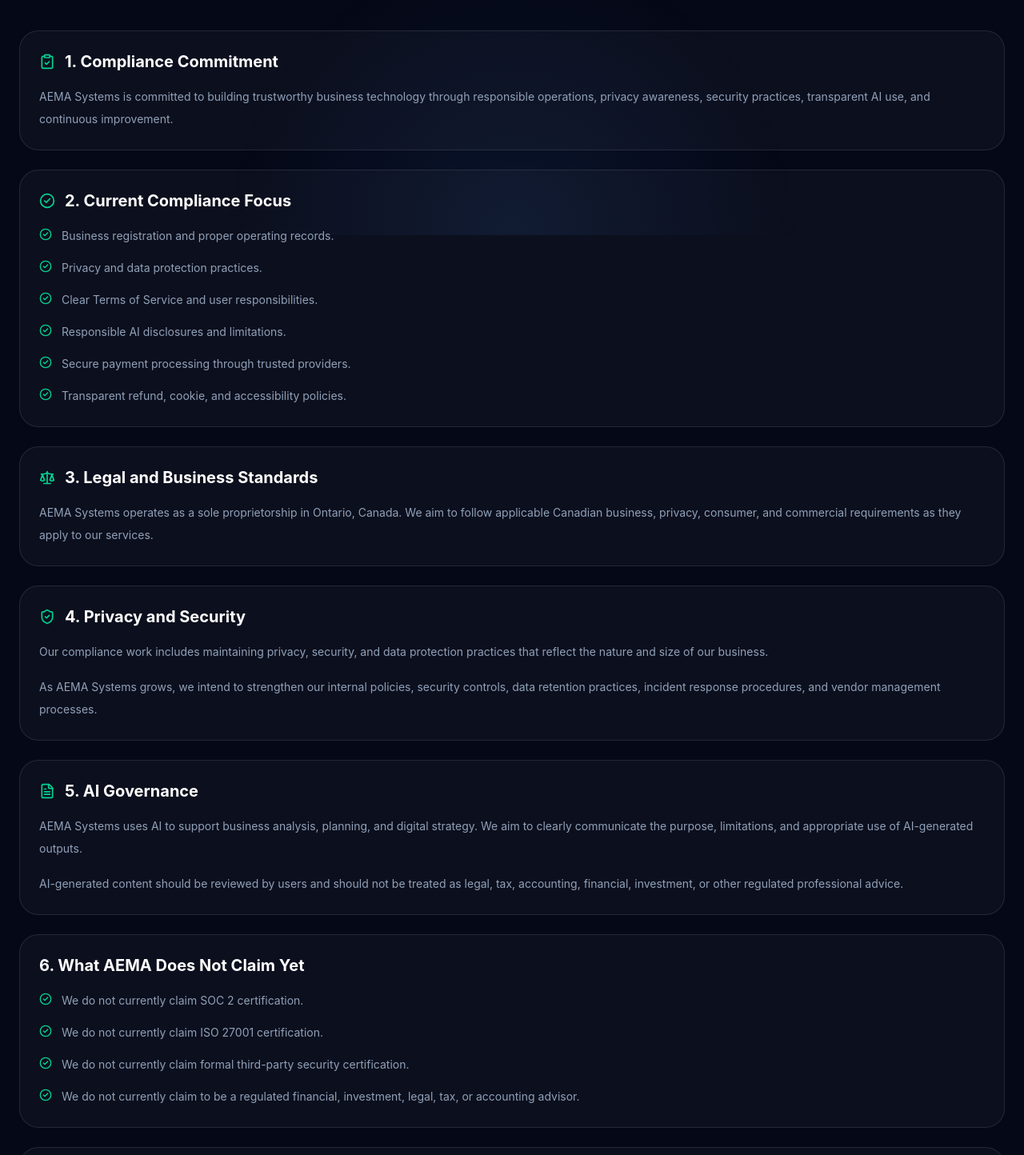
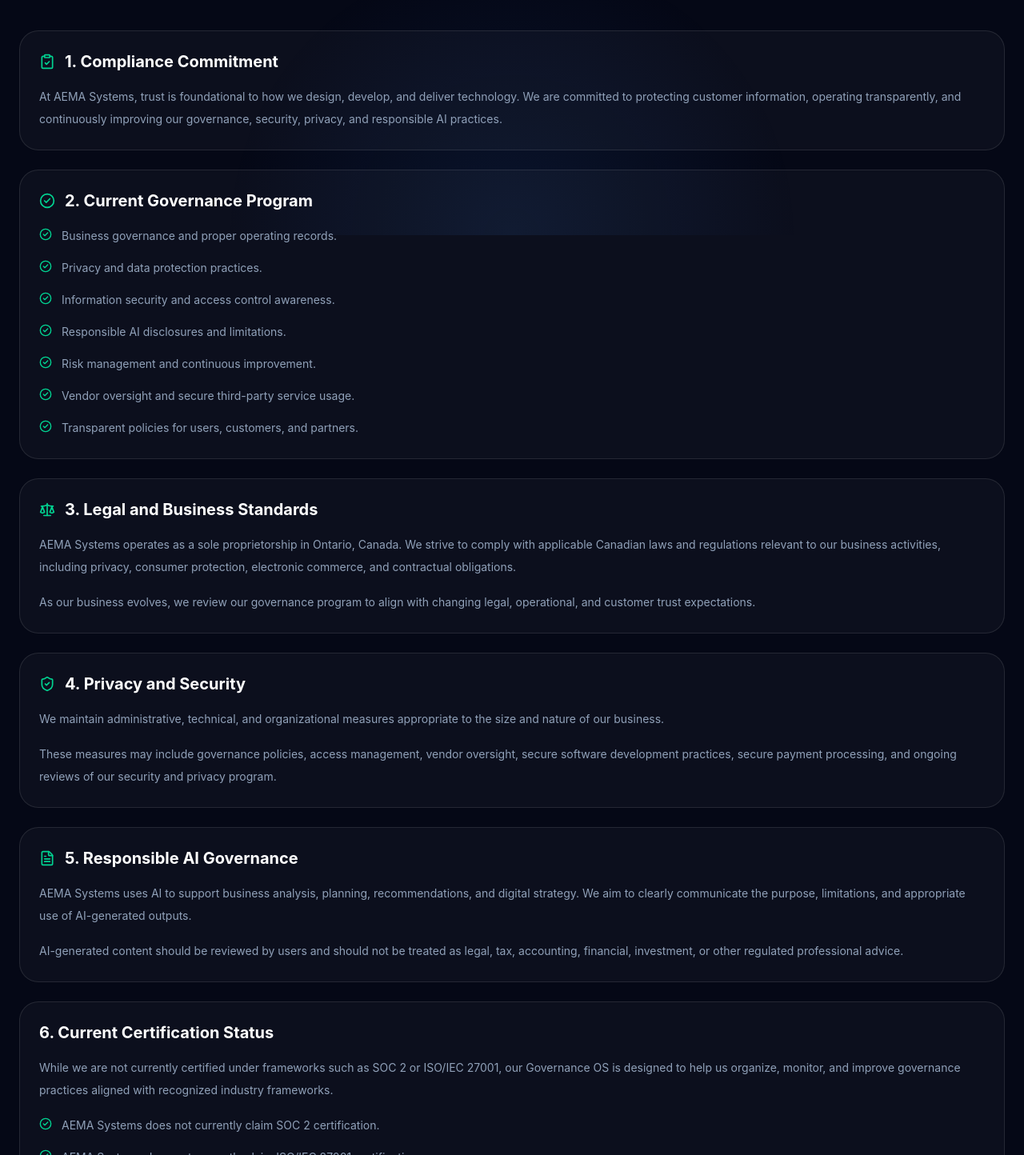
Before and after one commit to No1Austin/AemaSystems, a React (Vite) app in the folder client/: page /compliance in a window 1280 px wide. Shown: the part 506-1950 px from the top of the page at 80% size. Built offline with nearby package versions, Linux system fonts and the light colour scheme; no server answers.

Commit message:
complianceupdate

```diff
--- a/client/src/pages/trust/Compliance.jsx
+++ b/client/src/pages/trust/Compliance.jsx
@@ -5,6 +5,7 @@
   Mail,
   Scale,
   ShieldCheck,
+  TrendingUp,
 } from "lucide-react";
 import TrustLayout from "../../components/trust/TrustLayout";
 import PolicySection from "../../components/trust/PolicySection";
@@ -13,55 +14,63 @@
   return (
     <TrustLayout
       title="Compliance"
-      description="This Compliance page explains AEMA Systems’ commitment to operating responsibly, transparently, and in alignment with applicable business, privacy, security, and AI governance expectations."
+      description="AEMA Systems is committed to operating responsibly, transparently, and continuously improving our governance, privacy, security, and AI practices."
     >
       <PolicySection icon={ClipboardCheck} title="1. Compliance Commitment">
         <p>
-          AEMA Systems is committed to building trustworthy business technology
-          through responsible operations, privacy awareness, security practices,
-          transparent AI use, and continuous improvement.
+          At AEMA Systems, trust is foundational to how we design, develop, and
+          deliver technology. We are committed to protecting customer
+          information, operating transparently, and continuously improving our
+          governance, security, privacy, and responsible AI practices.
         </p>
       </PolicySection>
 
       <PolicySection
         icon={CheckCircle2}
-        title="2. Current Compliance Focus"
+        title="2. Current Governance Program"
         items={[
-          "Business registration and proper operating records.",
+          "Business governance and proper operating records.",
           "Privacy and data protection practices.",
-          "Clear Terms of Service and user responsibilities.",
+          "Information security and access control awareness.",
           "Responsible AI disclosures and limitations.",
-          "Secure payment processing through trusted providers.",
-          "Transparent refund, cookie, and accessibility policies.",
+          "Risk management and continuous improvement.",
+          "Vendor oversight and secure third-party service usage.",
+          "Transparent policies for users, customers, and partners.",
         ]}
       />
 
       <PolicySection icon={Scale} title="3. Legal and Business Standards">
         <p>
           AEMA Systems operates as a sole proprietorship in Ontario, Canada. We
-          aim to follow applicable Canadian business, privacy, consumer, and
-          commercial requirements as they apply to our services.
+          strive to comply with applicable Canadian laws and regulations relevant
+          to our business activities, including privacy, consumer protection,
+          electronic commerce, and contractual obligations.
+        </p>
+
+        <p>
+          As our business evolves, we review our governance program to align with
+          changing legal, operational, and customer trust expectations.
         </p>
       </PolicySection>
 
       <PolicySection icon={ShieldCheck} title="4. Privacy and Security">
         <p>
-          Our compliance work includes maintaining privacy, security, and data
-          protection practices that reflect the nature and size of our business.
+          We maintain administrative, technical, and organizational measures
+          appropriate to the size and nature of our business.
         </p>
 
         <p>
-          As AEMA Systems grows, we intend to strengthen our internal policies,
-          security controls, data retention practices, incident response
-          procedures, and vendor management processes.
+          These measures may include governance policies, access management,
+          vendor oversight, secure software development practices, secure payment
+          processing, and ongoing reviews of our security and privacy program.
         </p>
       </PolicySection>
 
-      <PolicySection icon={FileText} title="5. AI Governance">
+      <PolicySection icon={FileText} title="5. Responsible AI Governance">
         <p>
-          AEMA Systems uses AI to support business analysis, planning, and
-          digital strategy. We aim to clearly communicate the purpose,
-          limitations, and appropriate use of AI-generated outputs.
+          AEMA Systems uses AI to support business analysis, planning,
+          recommendations, and digital strategy. We aim to clearly communicate
+          the purpose, limitations, and appropriate use of AI-generated outputs.
         </p>
 
         <p>
@@ -72,24 +81,50 @@
       </PolicySection>
 
       <PolicySection
-        title="6. What AEMA Does Not Claim Yet"
+        title="6. Current Certification Status"
         items={[
-          "We do not currently claim SOC 2 certification.",
-          "We do not currently claim ISO 27001 certification.",
-          "We do not currently claim formal third-party security certification.",
-          "We do not currently claim to be a regulated financial, investment, legal, tax, or accounting advisor.",
+          "AEMA Systems does not currently claim SOC 2 certification.",
+          "AEMA Systems does not currently claim ISO/IEC 27001 certification.",
+          "AEMA Systems does not currently claim formal third-party security certification.",
+          "AEMA Systems is not a regulated financial, investment, legal, tax, or accounting advisor.",
+        ]}
+      >
+        <p>
+          While we are not currently certified under frameworks such as SOC 2 or
+          ISO/IEC 27001, our Governance OS is designed to help us organize,
+          monitor, and improve governance practices aligned with recognized
+          industry frameworks.
+        </p>
+      </PolicySection>
+
+      <PolicySection
+        icon={TrendingUp}
+        title="7. Governance Roadmap"
+        items={[
+          "Strengthening internal governance processes.",
+          "Expanding security monitoring and access review practices.",
+          "Enhancing vendor management and risk tracking.",
+          "Improving incident response and business continuity planning.",
+          "Increasing audit readiness over time.",
+          "Advancing alignment with recognized compliance frameworks.",
         ]}
       />
 
-      <PolicySection title="7. Continuous Improvement">
+      <PolicySection title="8. Continuous Improvement">
         <p>
           Compliance is an ongoing process. AEMA Systems will continue improving
           its governance documents, internal procedures, technical safeguards,
           AI policies, customer protections, and business practices over time.
         </p>
+
+        <p>
+          Trust is built through transparency, accountability, responsible
+          innovation, and continuous improvement. AEMA Systems is committed to
+          strengthening its governance program as we grow.
+        </p>
       </PolicySection>
 
-      <PolicySection icon={Mail} title="8. Contact">
+      <PolicySection icon={Mail} title="9. Contact">
         <p>
           For compliance questions, contact{" "}
           <a
--- a/client/src/pages/trust/TrustCenter.jsx
+++ b/client/src/pages/trust/TrustCenter.jsx
@@ -24,13 +24,10 @@
     description:
       "Review AEMA Systems policies, terms, privacy commitments, refund rules, and accessibility standards.",
     icon: FileText,
-    href: "/privacy",
+    href: "/trust/privacy",
     links: [
-      { label: "Privacy Policy", href: "/privacy" },
-      { label: "Terms of Service", href: "/terms" },
-      { label: "Cookie Policy", href: "/cookies" },
-      { label: "Refund Policy", href: "/refund-policy" },
-      { label: "Accessibility", href: "/accessibility" },
+      { label: "Privacy Policy", href: "/trust/privacy" },
+      { label: "Terms of Service", href: "/trust/terms" },
     ],
   },
   {
@@ -38,23 +35,17 @@
     description:
       "Learn how AEMA Systems protects business information, payments, accounts, and platform access.",
     icon: Lock,
-    href: "/security",
-    links: [
-      { label: "Security Overview", href: "/security" },
-      { label: "Data Protection", href: "/data-protection" },
-      { label: "Report Vulnerability", href: "mailto:security@aemasystems.com" },
-    ],
+    href: "/trust/security",
+    links: [{ label: "Security Overview", href: "/trust/security" }],
   },
   {
     title: "Responsible AI",
     description:
       "Understand how AEMA AI supports business decision-making with transparency and human oversight.",
     icon: Bot,
-    href: "/responsible-ai",
+    href: "/trust/responsible-ai",
     links: [
-      { label: "Responsible AI Policy", href: "/responsible-ai" },
-      { label: "AI Limitations", href: "/ai-limitations" },
-      { label: "Human Oversight", href: "/human-oversight" },
+      { label: "Responsible AI Policy", href: "/trust/responsible-ai" },
     ],
   },
   {
@@ -62,12 +53,8 @@
     description:
       "See AEMA Systems’ commitment to operating responsibly as a trusted business technology company.",
     icon: Scale,
-    href: "/compliance",
-    links: [
-      { label: "Compliance Overview", href: "/compliance" },
-      { label: "Business Standards", href: "/business-standards" },
-      { label: "Platform Commitments", href: "/platform-commitments" },
-    ],
+    href: "/trust/compliance",
+    links: [{ label: "Compliance Overview", href: "/trust/compliance" }],
   },
 ];
 
@@ -83,7 +70,6 @@
 export default function TrustCenter() {
   return (
     <main className="min-h-screen bg-[#050816] text-white">
-      {/* Hero */}
       <section className="relative overflow-hidden px-6 py-24">
         <div className="pointer-events-none absolute inset-0 bg-[radial-gradient(circle_at_20%_20%,rgba(34,211,238,0.18),transparent_30%),radial-gradient(circle_at_80%_10%,rgba(16,185,129,0.16),transparent_28%),radial-gradient(circle_at_50%_90%,rgba(59,130,246,0.14),transparent_35%)]" />
 
@@ -122,7 +108,6 @@
         </div>
       </section>
 
-      {/* Trust Cards */}
       <section className="px-6 pb-20">
         <div className="mx-auto max-w-7xl">
           <div className="grid gap-6 md:grid-cols-2">
@@ -175,7 +160,6 @@
         </div>
       </section>
 
-      {/* Commitments */}
       <section className="px-6 pb-20">
         <div className="mx-auto max-w-7xl rounded-3xl border border-cyan-400/10 bg-cyan-400/[0.04] p-8 md:p-10">
           <div className="grid gap-10 md:grid-cols-2 md:items-center">
@@ -210,7 +194,6 @@
         </div>
       </section>
 
-      {/* Version + Contact */}
       <section className="px-6 pb-24">
         <div className="mx-auto grid max-w-7xl gap-6 md:grid-cols-2">
           <div className="rounded-3xl border border-white/10 bg-white/[0.03] p-6">
```
Also changed, not shown: client/src/App.jsx (line endings or trailing spaces).
